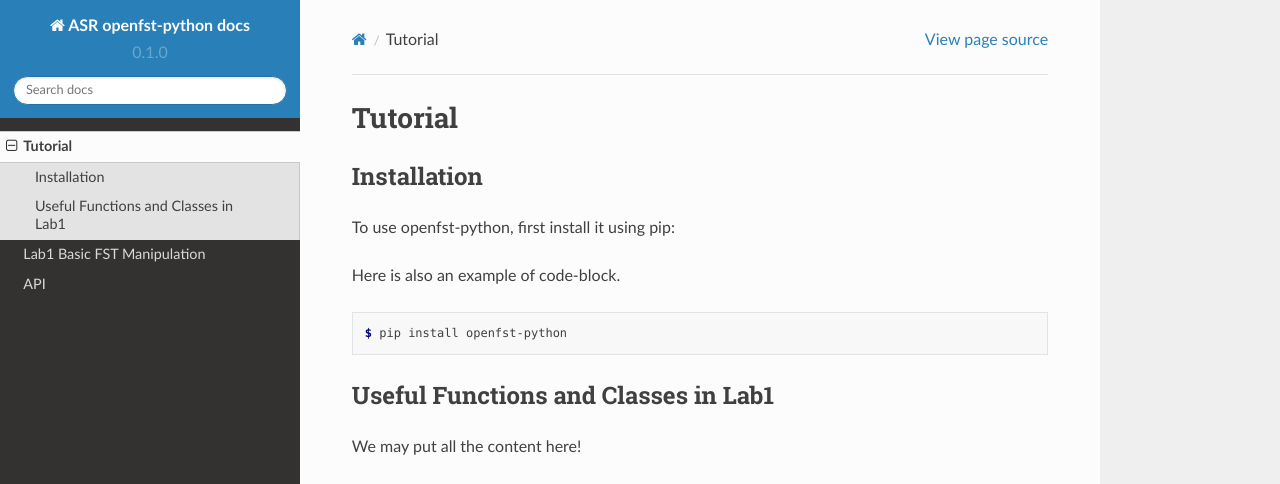
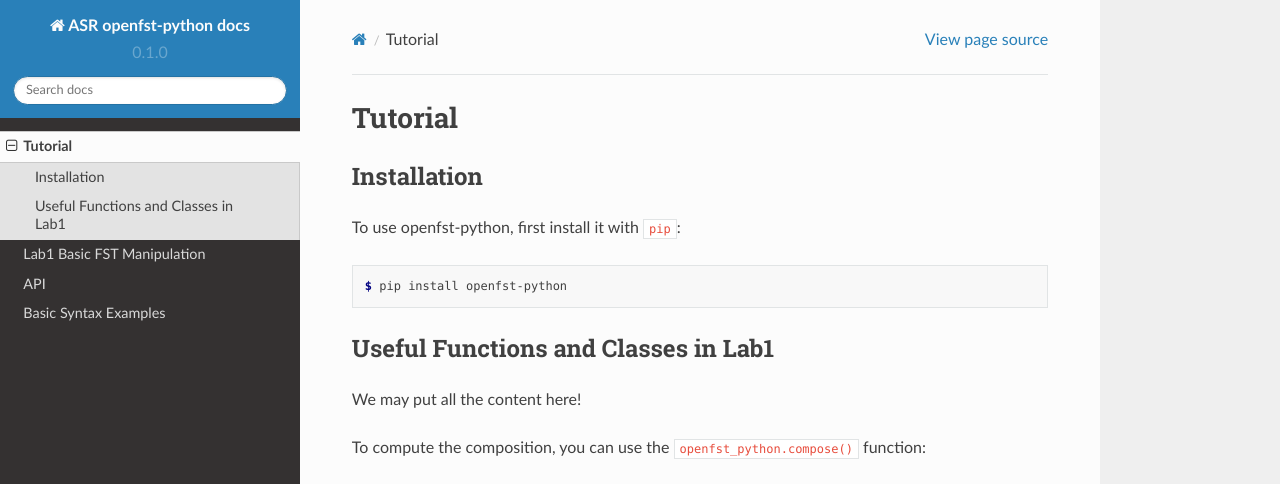
Before and after one commit to ZhaoZeyu1995/openfst-python-documentation, a Sphinx documentation site: the page built from docs/source/tutorial.rst, in a window 1280 px wide and 1385 px high. Shown: the top 484 px of the window. Built offline with Sphinx 7.4.7 and the Read the Docs theme 2.0.0, drawn with Linux system fonts in a browser that asks for light colours; some of the changed text lies outside the part shown; grey boxes are pictures that could not be loaded.

Commit message:
add a new sample page containing some syntax examples.

```diff
--- a/docs/source/tutorial.rst
+++ b/docs/source/tutorial.rst
@@ -6,9 +6,12 @@
 Installation
 ------------
 
-To use openfst-python, first install it using pip:
+.. role:: shell(code)
+  :language: shell
+  :class: highlight
 
-Here is also an example of code-block.
+
+To use openfst-python, first install it with :shell:`pip`:
 
 .. code-block:: console
 
@@ -36,10 +39,3 @@
 
 Or, we may also put it in another file as below, if you think it could be too long to put all of the content here, which is up to you.
 For Lab1, please refer to :doc:`lab1`.
-
-
-Here is an example of python codes:
-
->>> import openfst_python as fst
->>> fst.compose()
-['The composition result']
```
Also changed, not shown: docs/source/index.rst (+3 -11 lines), docs/source/lab1.rst (+14 -0 lines), docs/source/sample.rst (added, +34 -0 lines).
